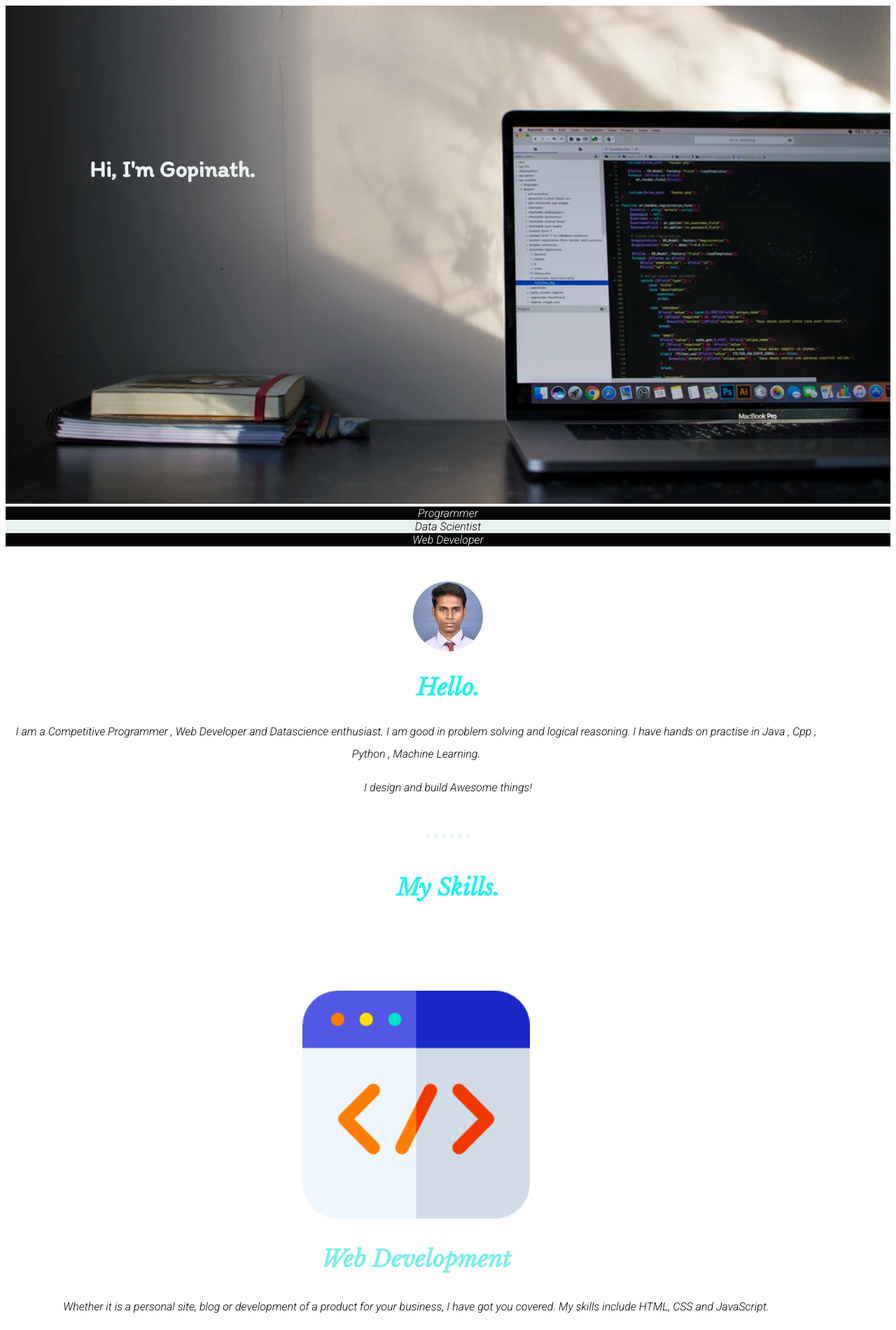
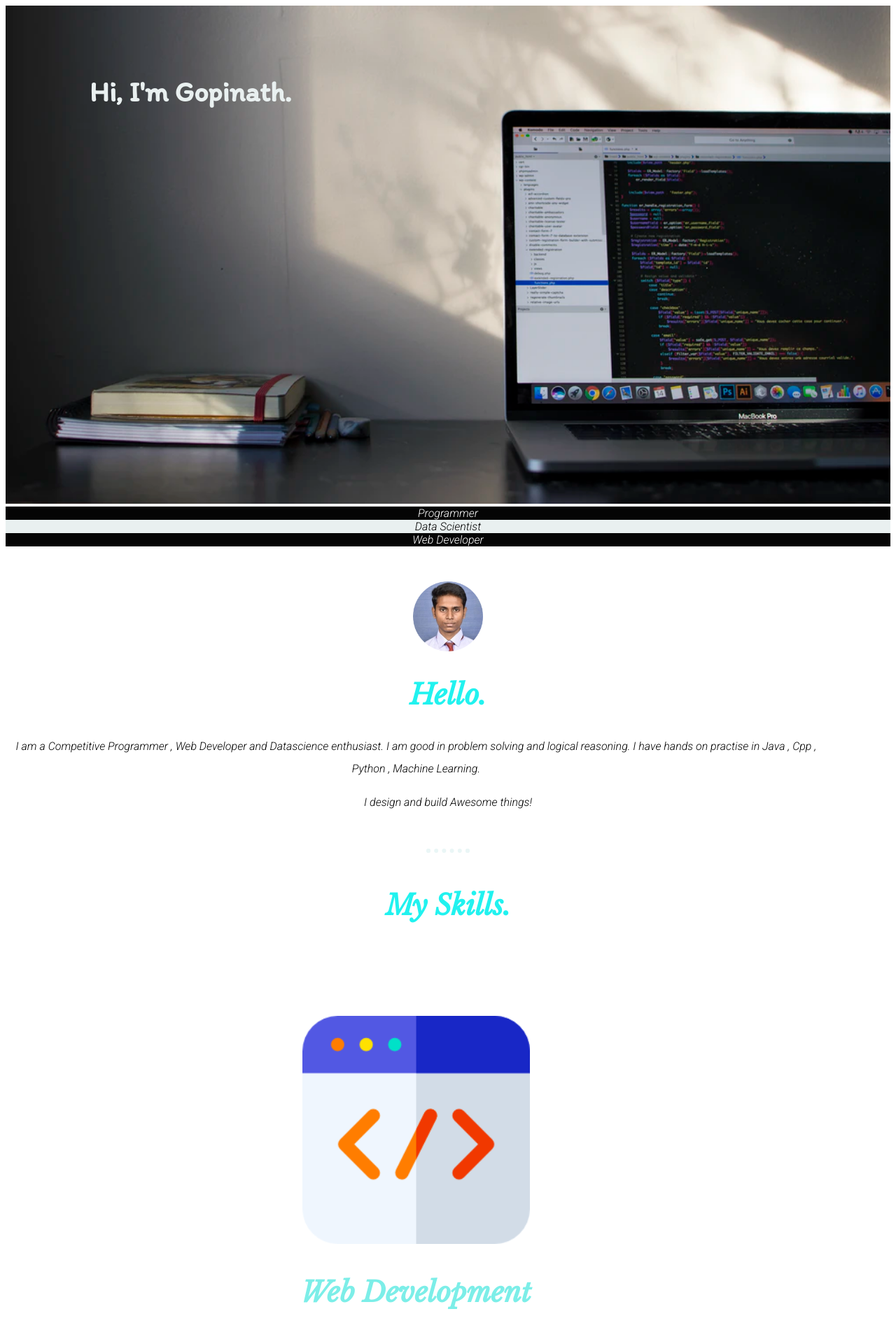
Before and after one commit to GopinathV-1/Blog, a PHP site: page / in a window 1280 px wide. Shown: the top 1901 px of the page at 70% size. Run offline with PHP 8.4, Linux system fonts and the light colour scheme.

Commit message:
Update style.css

```diff
--- a/CSS/style.css
+++ b/CSS/style.css
@@ -113,11 +113,11 @@ button:hover{
 }
 @media only screen and (max-width:1500px){
   h1,h2,h3{
-    font-size: 205%;
+    font-size: 250%;
   }
 
   h1{
-    top: 25%;
+    top: 10%;
     left: 10%;
   }
   hr{
```
